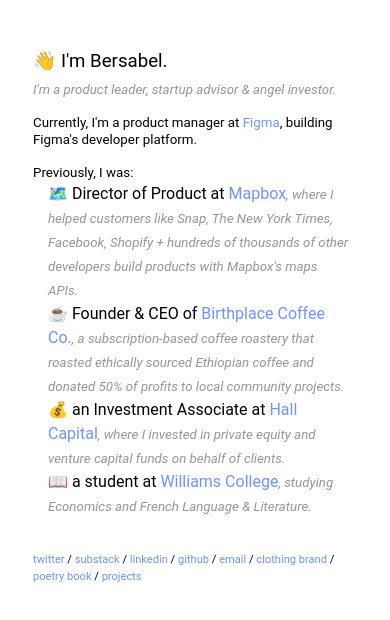
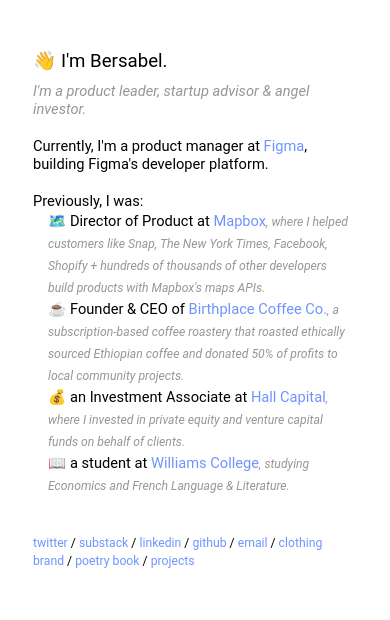
Before and after one commit to brsbl/brsbl.github.io, a plain HTML site: page index.html in a window 390 px wide. Drawn offline with Linux system fonts and the light colour scheme.

Commit message:
updating the @mediastatement

```diff
--- a/styles.css
+++ b/styles.css
@@ -24,12 +24,23 @@
 
 .paragraph {
 	position: relative;
-	line-height: 1.25;
+	line-height: 1.5;
   margin-left: 75px;
 	margin-top: 10px;
   width: 40%;
   font-size: 12pt;
 }
+
+.paragraph em {
+	color: #969696;
+}
+
+.list {
+	line-height: 1.50;
+	margin-left: 15px;
+	font-size: 12pt;
+}
+
 
 @media only screen and (max-width: 900px) {
 	.main-name {
@@ -46,18 +57,13 @@
 	  margin-left: 25px;
 		margin-top: 10px;
 	  width: 85%;
-	  font-size: 10pt;
-	}
-}
-
-.paragraph em {
-	color: #969696;
+	  font-size: 11pt;
 	}
 
 	.list {
 		line-height: 1.50;
 		margin-left: 15px;
-	font-size: 12pt;
+		font-size: 11pt;
 	}
 
 	.links {
@@ -65,3 +71,4 @@
 		line-height: 1.25;
 		font-size: 10pt;
 	}
+}
```
Lines whose indentation alone changed are shown as unchanged.
